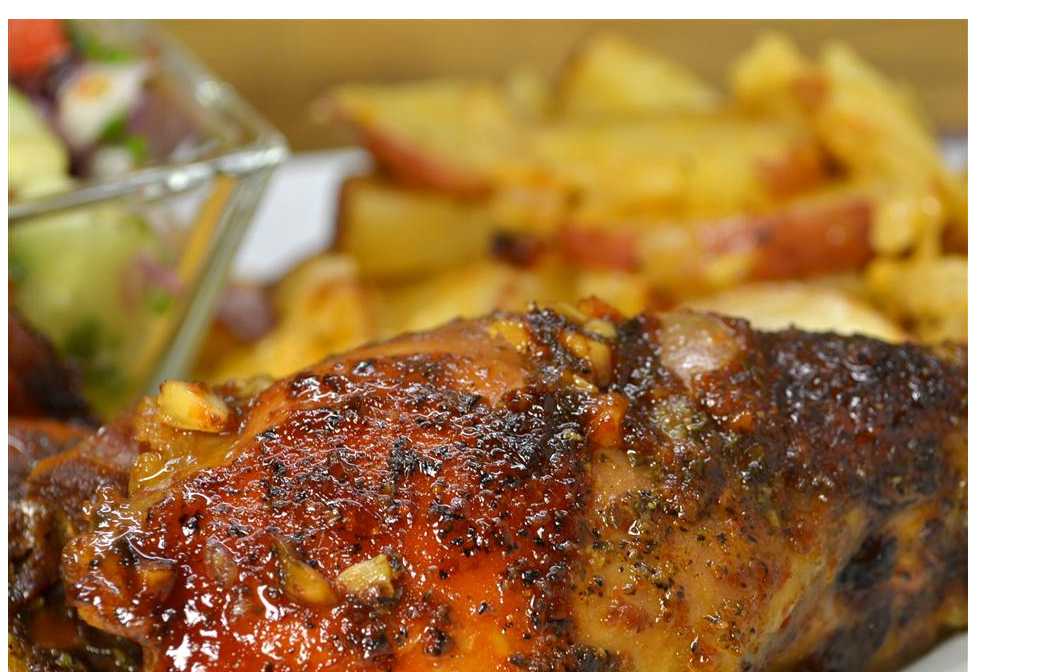
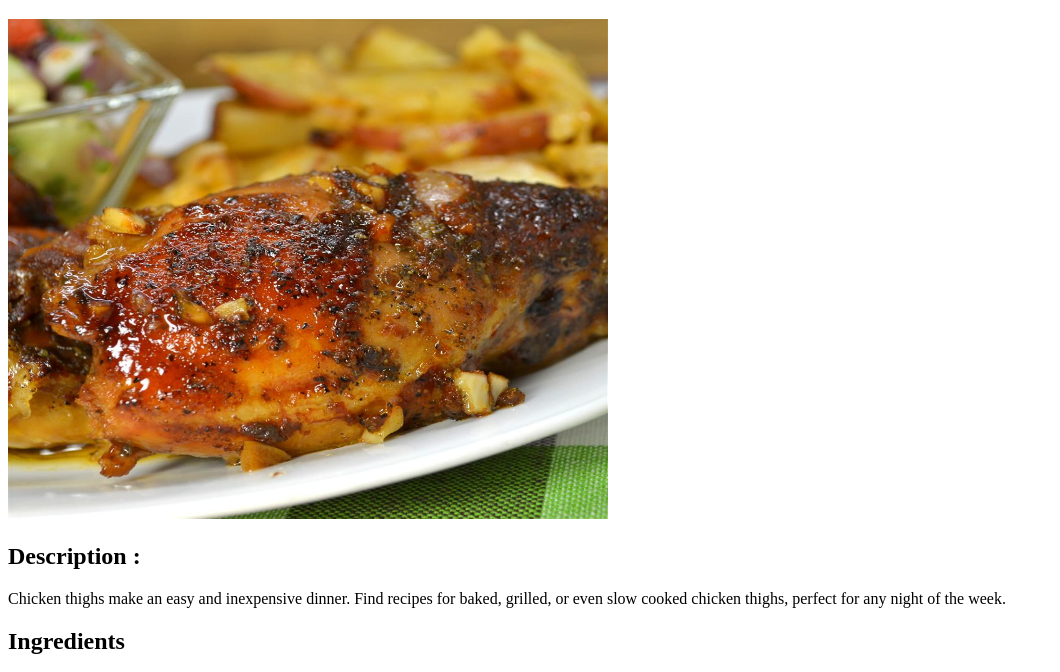
Before and after one commit to Madan-ZLR/Recepies, a plain HTML site: page chickenThighR.html in a window 1280 px wide. Shown: the part 87-759 px from the top of the page, without its empty margins (0-1060 px from the left). Drawn offline with Linux system fonts and the light colour scheme.

Commit message:
changed image size

```diff
--- a/chickenThighR.html
+++ b/chickenThighR.html
@@ -9,7 +9,7 @@
 <body>
     <a href="./index.html">HomePage</a>
     <h1>Chicken Thigh Recepie</h1>
-    <img src="./images/ChickenThigh.jpeg" alt="chickenThighRecepie" >
+    <img src="./images/ChickenThigh.jpeg" alt="chickenThighRecepie" width="600px" height="500px">
     <div>
     <h2>Description : </h2>
     <p>
```
